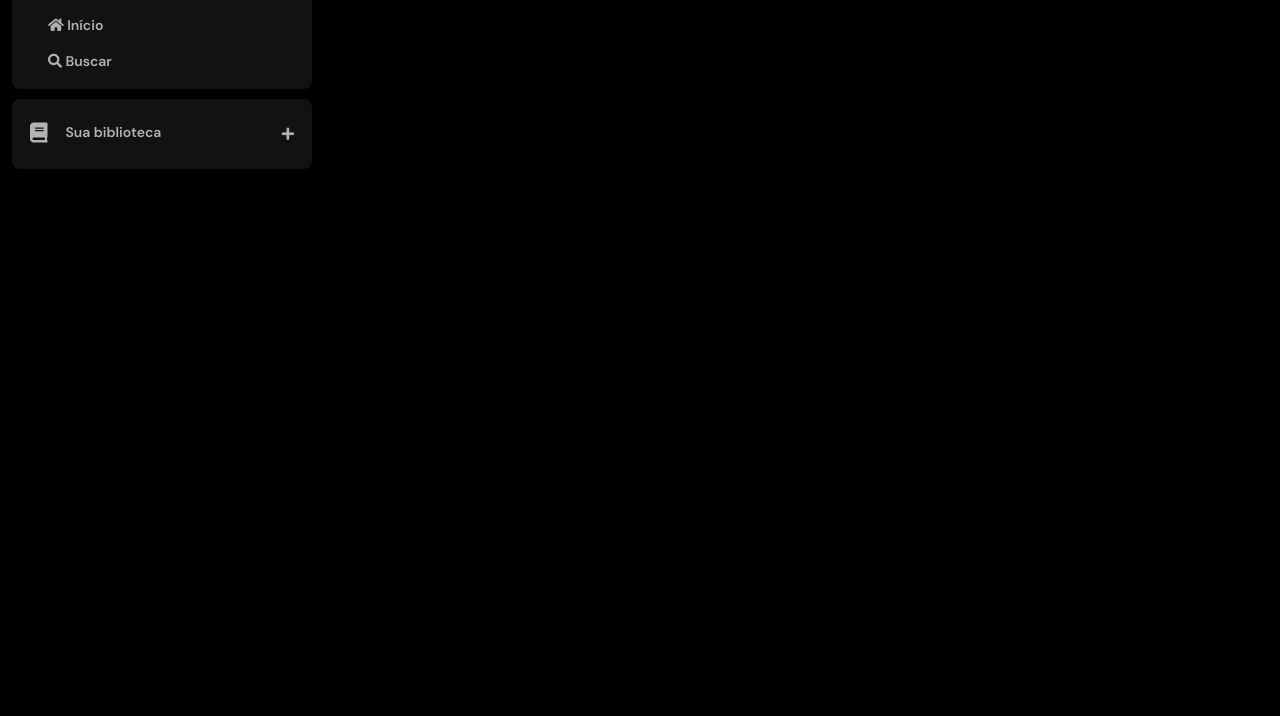
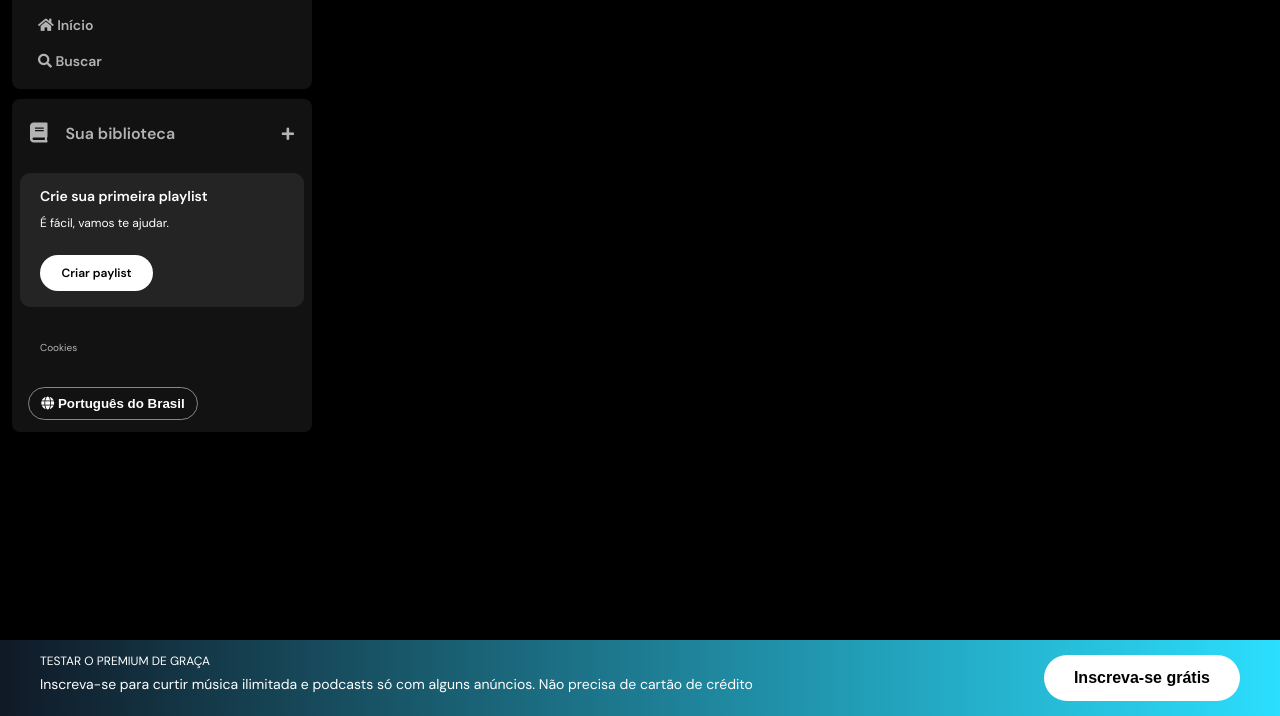
Before and after one commit to andreskull2/imersao-frontend, a plain HTML site: page index.html in a window 1280 px wide. Shown: the part 84-800 px from the top of the page. Drawn offline with Linux system fonts and the light colour scheme.

Commit message:
Add biblioteca e footer

```diff
--- a/index.html
+++ b/index.html
@@ -54,7 +54,43 @@
                 </button>
                 <span class="fa fa-plus"></span>
             </div>
+
+            <section class="section-playlist">
+                <div class="section-playlist__content">
+                    <span class="text title">Crie sua primeira playlist</span>
+                    <span class="text subtitle">É fácil, vamos te ajudar.</span>
+                    <button class="section-playlist__button">
+                        <span>Criar paylist</span>
+                    </button>
+                </div>
+            </section>
+
+            <div class="cookies">
+                <a href="#">Cookies</a>
+            </div>
+
+            <div class="languages">
+                <button class="languages__button">
+                    <span class="fa fa-globe"></span>
+                    <span>Português do Brasil</span>
+                </button>
+            </div>
         </div>
     </div>
+
+    <footer class="disclaimer-premium">
+        <div class="text">
+            <p class="disclaimer-premium__title">Testar o Premium de graça</p>
+            <p class="disclaimer-premium__subtitle">
+                Inscreva-se para curtir música ilimitada e podcasts só com alguns
+                anúncios. Não precisa de cartão de crédito
+            </p>
+        </div>
+
+        <div class="button">
+            <button type="button">Inscreva-se grátis</button>
+        </div>
+
+    </footer>
 </body>
 </html>
--- a/styles.css
+++ b/styles.css
@@ -21,7 +21,7 @@ body {
     background: #121212;
     display: flex;
     border-radius: 8px;
-    padding: 16px 0 0 16px;
+    padding: 16px 0 0 5px;
 }
 
 .sidebar__navigation .logo img {
@@ -30,7 +30,7 @@ body {
 
 .sidebar nav ul {
     margin-top: 20px;
-    padding: 0 20px 10px 20px;
+    padding: 0 20px 10px 10px;
 }
 
 .sidebar ul li {
@@ -69,7 +69,7 @@ body {
     color: #b3b3b3;
     background-color: transparent;
     border: 0px;
-    font-size: 14px;
+    font-size: 16px;
     font-weight: 700;
     font-family: "DM Sans", sans-serif;
     text-align: center;
@@ -80,12 +80,135 @@ body {
 
 .library .library__button .fa {
     font-size: 20px;
+    margin-right: 10px;
     font-weight: 300;
-    color: #b3b3b3;
-    margin-right: 10px;
     padding-right: 8px;
+    color:#b3b3b3;
 }
 
 .library .library__content .fa-plus {
     margin: 24px 10px;
 }
+
+.section-playlist {
+    display: flex;
+    align-items: flex-start;
+    justify-content: space-between;
+    gap: 20px;
+    background-color: #242424;
+    color: #b3b3b3;
+    font-weight: 600;
+    font-size: 14px;
+    margin: 8px 0;
+    padding: 16px 20px;
+    border-radius: 10px;
+}
+
+.section-playlist .section-playlist__content {
+    display: flex;
+    flex-direction: column;
+}
+
+.section-playlist__content .text {
+    padding-bottom: 14px;
+    color: #FFF;
+    font-family: "DM Sans", sans-serif;
+}
+
+.section-playlist__content .title {
+    font-weight: 700;
+}
+
+.section-playlist__content .subtitle {
+    font-weight: 500;
+    font-size: 12px;
+}
+
+.section-playlist__content .section-playlist__button {
+    display: flex;
+    justify-content: center;
+    background-color: #FFF;
+    color: #000;
+    border-radius: 20px;
+    font-size: 12px;
+    font-weight: 700;
+    font-family: "DM Sans", sans-serif;
+    text-decoration: none;
+    text-transform: none;
+    padding: 10px;
+    margin-top: 12px;
+    border: 0;
+    width: 113px;
+}
+
+.sidebar .cookies {
+    margin: 25px 20px;
+}
+
+.sidebar .cookies a {
+    color: #b3b3b3;
+    font-weight: 500;
+    font-size: 10px;
+    text-decoration: none;
+    font-family: "DM Sans", sans-serif;
+}
+
+.sidebar .cookies a:hover {
+    text-decoration: underline;
+}
+
+.languages .languages__button {
+    background-color: transparent;
+    border: 1px solid #878787;
+    color: #fff;
+    cursor: pointer;
+    align-items: center;
+    font-weight: bold;
+    width: 170px;
+    margin: 8px;
+    padding: 8px;
+    border-radius: 20px;
+}
+
+.disclaimer-premium {
+    position: fixed;
+    bottom: 0;
+    left: 0;
+    right: 0;
+    background: linear-gradient(to right, #101926, #2bdefd);
+    padding: 15px 40px;
+    display: flex;
+    justify-content: space-between;
+}
+
+.disclaimer-premium .text {
+    flex-shrink: 0;
+}
+
+.disclaimer-premium .disclaimer-premium__title {
+    color: #fff;
+    text-transform: uppercase;
+    font-weight: 400;
+    font-size: 12px;
+    margin-bottom: 10px;
+    font-family: "DM Sans", sans-serif;
+}
+
+.disclaimer-premium .disclaimer-premium__subtitle {
+    color: #fff;
+    font-size: 14px;
+    font-weight: 500;
+    font-family: "DM Sans", sans-serif;
+}
+
+.disclaimer-premium button {
+    background-color: #fff;
+    color: #000;
+    font-size: 16px;
+    font-weight: bold;
+    padding: 14px 30px;
+    border: 0;
+    border-radius: 40px;
+    cursor: pointer;
+    flex-shrink: 0;
+}
```
